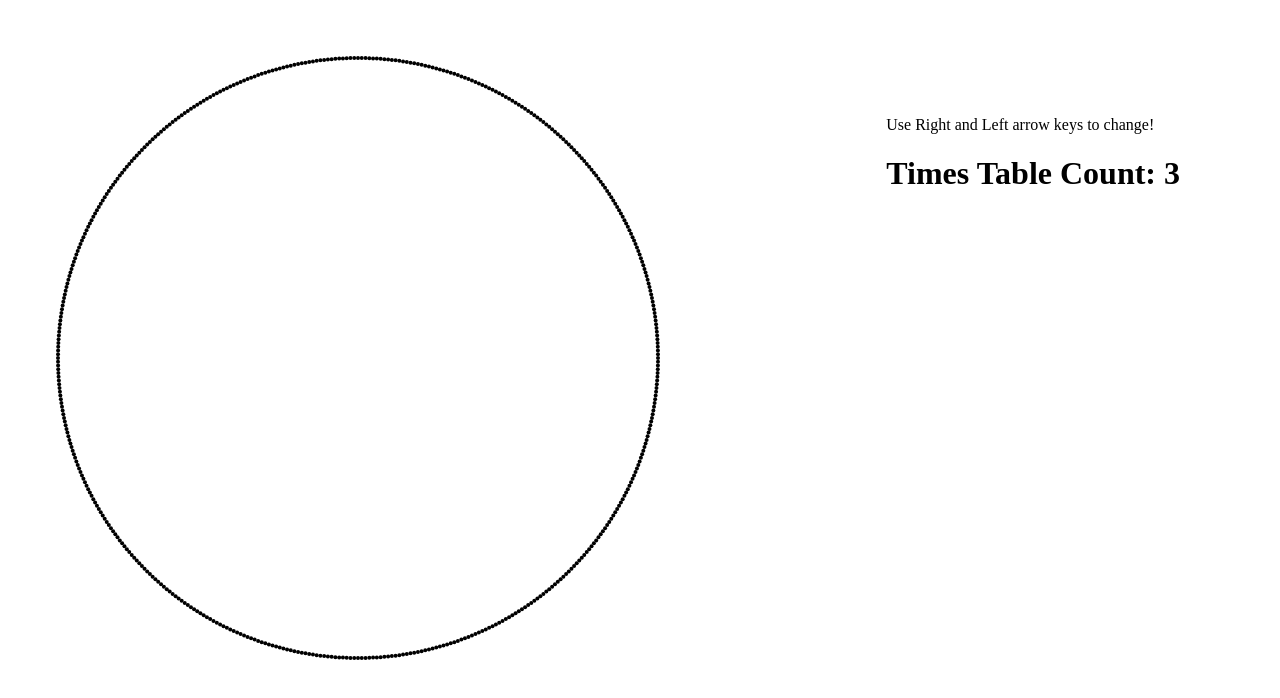
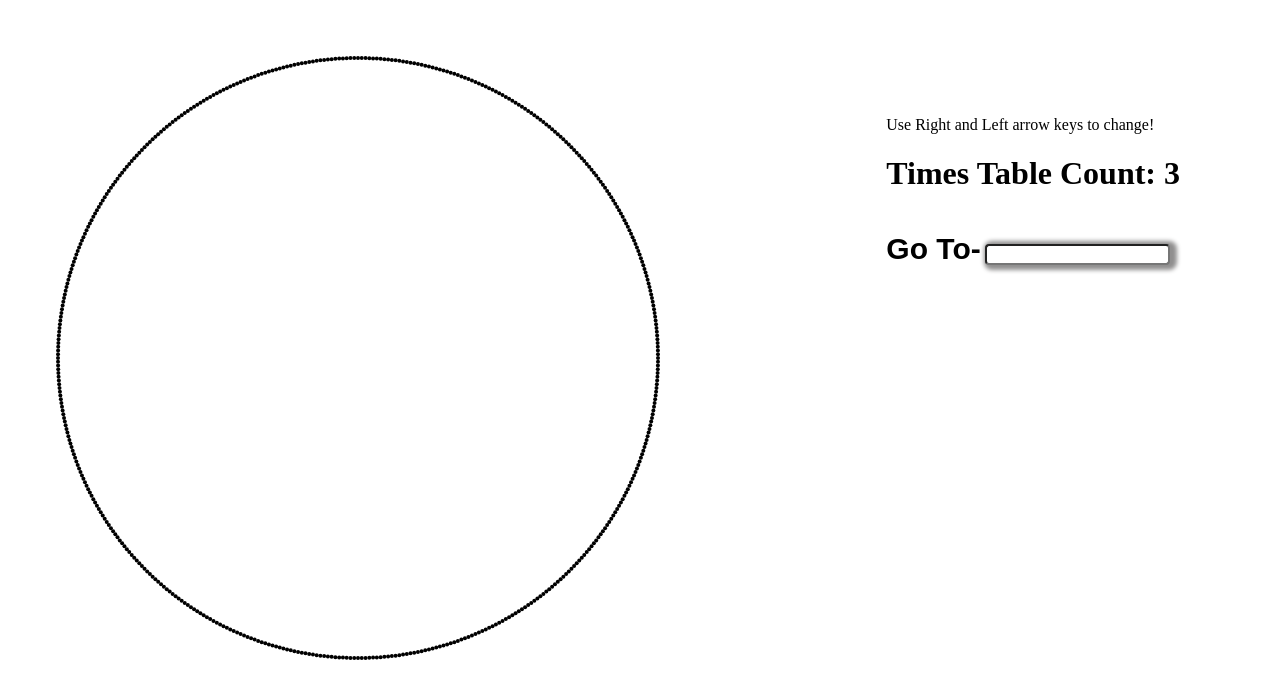
Before and after one commit to iiitl/Times-Table, a plain HTML site: page index.html in a window 1280 px wide. Drawn offline with Linux system fonts and the light colour scheme.

Commit message:
add input box

```diff
--- a/index.html
+++ b/index.html
@@ -11,6 +11,9 @@
     <div style="position: absolute; top: 0; right: 0; padding: 100px">
       <p>Use Right and Left arrow keys to change!</p>
       <h1 id="info">Times Table Count: 2</h1>
+      <br>
+      <span style="font-size: 30px; font-family: Arial, Helvetica, sans-serif;font-weight: 700;">Go To-</span>
+      <input type="text" id="direct" oninput="done()" style="border-radius: 4px; box-shadow: 3px 1px 4px 4px rgb(144, 143, 143);">
     </div>
 
     <script src="Point.js"></script>
--- a/main.js
+++ b/main.js
@@ -3,7 +3,7 @@ const ctx = canvas.getContext("2d");
 
 canvas.width = 700;
 canvas.height = 700;
-
+var num=document.getElementById("direct")
 const radius = 300;
 const numOfPoints = 500;
 var timesTableCount = 2;
@@ -58,6 +58,7 @@ var myInterval = setInterval(animate, 10);
 document.addEventListener("keydown", function (event) {
   if (event.key == "ArrowLeft") {
     timesTableCount--;
+    num.value=timesTableCount;
     clearInterval(myInterval);
     clearScreen();
     for (var i = 1; i <= points.length; i++) {
@@ -69,6 +70,7 @@ document.addEventListener("keydown", function (event) {
   }
   if (event.key == "ArrowRight") {
     timesTableCount++;
+    num.value=timesTableCount;
     clearInterval(myInterval);
     clearScreen();
     for (var i = 1; i <= points.length; i++) {
@@ -79,3 +81,17 @@ document.addEventListener("keydown", function (event) {
     ).innerHTML = `Times Table Count: ${timesTableCount}`;
   }
 });
+
+
+function done(){
+  if(num.value>2){
+  timesTableCount=num.value;
+  clearInterval(myInterval);
+  clearScreen();
+  for (var i = 1; i <= points.length; i++) {
+    drawTimesTable(timesTableCount, i);
+  }
+  document.querySelector(
+    "#info"
+  ).innerHTML = `Times Table Count: ${timesTableCount}`;
+}}
```
